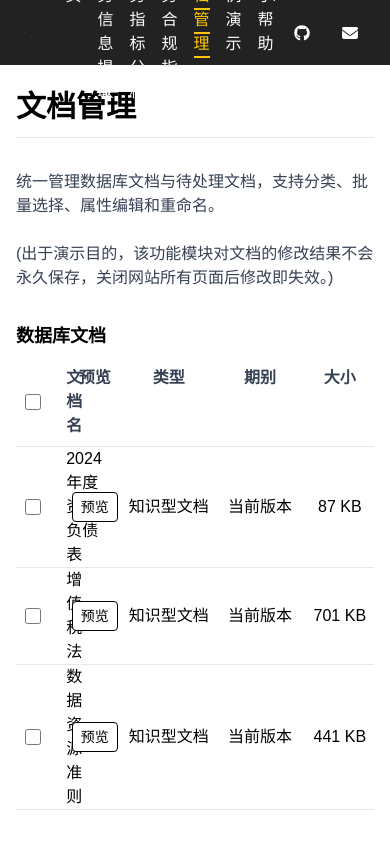
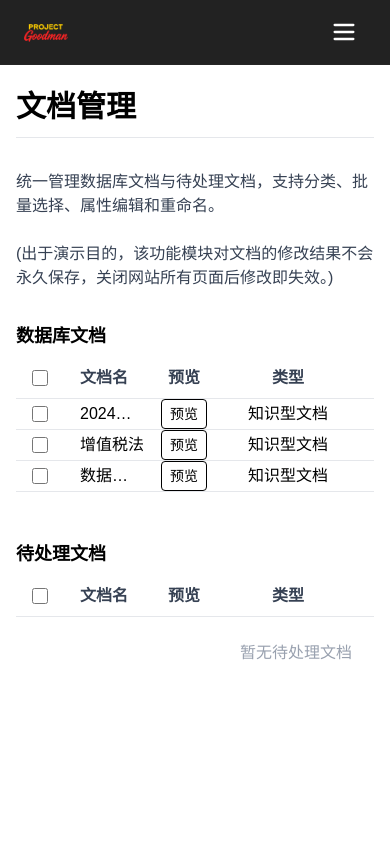
Before and after one commit to antelacus/project-goodman, a Next.js app: page /documents in a window 390 px wide. Shown: the top 844 px of the page. Built offline with nearby package versions, Linux system fonts and the light colour scheme.

Commit message:
feat: 响应式导航栏和文档管理区移动端体验优化，修复菜单动画和滑动问题

```diff
--- a/src/app/documents/page.tsx
+++ b/src/app/documents/page.tsx
@@ -179,6 +179,8 @@ export default function DocumentsPage() {
     const firstDoc = docs.find(d => selected.includes(d.id));
     return (
       <div className="flex font-semibold border-b border-gray-200 pb-2 text-gray-700">
+        {/* 左侧固定：勾选框+文档名 */}
+        <div className="flex-shrink-0 flex items-center w-32 min-w-[8rem]">
           <div className="w-12 flex items-center justify-center">
             <input
               type="checkbox"
@@ -188,8 +190,10 @@ export default function DocumentsPage() {
             />
           </div>
           <div className="flex-1 min-w-0 pl-4">文档名</div>
-        <div className="w-20 text-center">预览</div>
-        <div className="w-32 text-center relative">
+        </div>
+        {/* 右侧功能区 */}
+        <div className="w-20 text-center flex-shrink-0">预览</div>
+        <div className="w-32 text-center relative flex-shrink-0">
           {selected.length > 0 ? (
             <EditableCell
               value={firstDoc?.summary?.document_type || ""}
@@ -202,7 +206,7 @@ export default function DocumentsPage() {
             <span>类型</span>
           )}
         </div>
-        <div className="w-32 text-center relative">
+        <div className="w-32 text-center relative flex-shrink-0">
           {selected.length > 0 ? (
             <EditableCell
               value={firstDoc?.summary?.time_period || ""}
@@ -215,7 +219,7 @@ export default function DocumentsPage() {
             <span>期别</span>
           )}
         </div>
-        <div className="w-24 text-center">大小</div>
+        <div className="w-24 text-center flex-shrink-0">大小</div>
       </div>
     );
   };
@@ -231,6 +235,8 @@ export default function DocumentsPage() {
       key={doc.id}
       className={`flex items-center border-b border-gray-200 ${selected ? "bg-gray-50" : ""}`}
     >
+      {/* 左侧固定：勾选框+文件名 */}
+      <div className="flex-shrink-0 flex items-center w-32 min-w-[8rem] h-full">
         <div className="w-12 flex items-center justify-center h-full">
           <input
             type="checkbox"
@@ -239,7 +245,6 @@ export default function DocumentsPage() {
             className="w-4 h-4"
           />
         </div>
-      {/* 名字 */}
         <div className="flex-1 min-w-0 h-full flex items-center pl-4">
           {type === "business" && selected && onlyOneSelected ? (
             <EditableName
@@ -248,26 +253,26 @@ export default function DocumentsPage() {
               onChange={(v) => handleEdit(doc.id, "name", v)}
             />
           ) : (
-          <span>{doc.name}</span>
+            <span className="truncate">{doc.name}</span>
           )}
         </div>
-      {/* 预览按钮 */}
-      <div className="w-20 text-center h-full flex items-center justify-center">
+      </div>
+      {/* 右侧功能区 */}
+      <div className="w-20 text-center h-full flex items-center justify-center flex-shrink-0">
         <button
           className="px-2 py-1 border rounded text-sm bg-white hover:bg-gray-100"
           onClick={() => { setPreviewDoc(doc); setPreviewOpen(true); }}
         >预览</button>
       </div>
-      {/* 类型 */}
-      <div className="w-32 text-center h-full flex items-center justify-center">
+      <div className="w-32 text-center h-full flex items-center justify-center flex-shrink-0">
         <span>{doc.summary?.document_type || "-"}</span>
       </div>
-      {/* 期别 */}
-      <div className="w-32 text-center h-full flex items-center justify-center">
+      <div className="w-32 text-center h-full flex items-center justify-center flex-shrink-0">
         <span>{doc.summary?.time_period || "-"}</span>
       </div>
-      {/* 大小 */}
-      <div className="w-24 text-center h-full flex items-center justify-center">{doc.size ? `${Math.round(doc.size / 1024)} KB` : "-"}</div>
+      <div className="w-24 text-center h-full flex items-center justify-center flex-shrink-0">
+        {doc.size ? `${Math.round(doc.size / 1024)} KB` : "-"}
+      </div>
     </div>
   );
 
@@ -285,6 +290,8 @@ export default function DocumentsPage() {
             {/* 知识型文档 */}
             <div className="mb-12">
               <div className="text-lg font-bold mb-4">数据库文档</div>
+              <div className="overflow-x-auto">
+                <div className="min-w-max">
                   {renderHeader("knowledge")}
                   {knowledgeDocs.length === 0 ? (
                     <div className="text-gray-400 py-6 text-center">暂无数据库文档</div>
@@ -299,9 +306,13 @@ export default function DocumentsPage() {
                     )
                   )}
                 </div>
+              </div>
+            </div>
             {/* 业务型文档 */}
             <div>
               <div className="text-lg font-bold mb-4">待处理文档</div>
+              <div className="overflow-x-auto">
+                <div className="min-w-max">
                   {renderHeader("business")}
                   {businessDocs.length === 0 ? (
                     <div className="text-gray-400 py-6 text-center">暂无待处理文档</div>
@@ -315,6 +326,8 @@ export default function DocumentsPage() {
                       )
                     )
                   )}
+                </div>
+              </div>
             </div>
           </div>
         </section>
--- a/src/app/layout.tsx
+++ b/src/app/layout.tsx
@@ -7,13 +7,17 @@ export const metadata = {
   description: "Goodman 是一款面向财务与合规领域的智能 AI 助手，支持财务信息提取、财务指标分析、财务合规指导等核心功能。",
   keywords: "财务分析, AI助手, 合规指导, 财务信息提取, 会计准则, 财务报表",
   authors: [{ name: "Goodman Team" }],
-  viewport: "width=device-width, initial-scale=1",
   robots: "index, follow",
   icons: {
     icon: '/logo.png',
     shortcut: '/logo.png',
     apple: '/logo.png',
   },
+};
+
+export const viewport = {
+  width: 'device-width',
+  initialScale: 1,
 };
 
 export default function RootLayout({
--- a/src/components/Navbar.tsx
+++ b/src/components/Navbar.tsx
@@ -3,6 +3,7 @@ import Link from "next/link";
 import Image from "next/image";
 import { usePathname } from "next/navigation";
 import { FaGithub, FaEnvelope } from "react-icons/fa6";
+import { useState } from "react";
 
 const navItems = [
   { name: "首页", href: "/" },
@@ -21,13 +22,52 @@ const socialLinks = [
 
 export default function Navbar() {
   const pathname = usePathname();
+  const [menuOpen, setMenuOpen] = useState(false);
+  const [isClosing, setIsClosing] = useState(false);
+  const [isOpening, setIsOpening] = useState(false);
+
+  const handleOpenMenu = () => {
+    setMenuOpen(true);
+    setIsOpening(true);
+    // 打开动画开始后立即设置为false，让菜单滑入
+    setTimeout(() => {
+      setIsOpening(false);
+    }, 10); // 很短的延迟，让初始状态生效
+  };
+
+  const handleCloseMenu = () => {
+    setIsClosing(true);
+    setTimeout(() => {
+      setMenuOpen(false);
+      setIsClosing(false);
+    }, 300); // 动画持续时间
+  };
+
+  const handleMenuItemClick = () => {
+    // 点击菜单项时直接关闭，不需要动画
+    setMenuOpen(false);
+    setIsClosing(false);
+    setIsOpening(false);
+  };
+
   return (
     <nav className="w-full bg-[#222] text-white border-b border-neutral-800 sticky top-0 z-50">
       <div className="max-w-7xl mx-auto flex items-center h-16 px-6">
         <Link href="/" className="flex items-center mr-10 select-none">
           <Image src="/logo.png" alt="Project Goodman Logo" width={44} height={44} priority className="rounded-none" />
         </Link>
-        <ul className="flex space-x-2 md:space-x-6 font-medium text-base">
+        {/* 汉堡菜单按钮，仅在小屏显示 */}
+        <button
+          className="md:hidden ml-auto p-2 focus:outline-none"
+          aria-label="打开菜单"
+          onClick={handleOpenMenu}
+        >
+          <svg width="28" height="28" fill="none" viewBox="0 0 24 24" stroke="currentColor">
+            <path strokeLinecap="round" strokeLinejoin="round" strokeWidth={2} d="M4 6h16M4 12h16M4 18h16" />
+          </svg>
+        </button>
+        {/* 导航项：大屏显示，md 及以上 */}
+        <ul className="hidden md:flex space-x-2 md:space-x-6 font-medium text-base">
           {navItems.map((item) => {
             const isActive =
               item.href === "/"
@@ -53,7 +93,7 @@ export default function Navbar() {
             );
           })}
         </ul>
-        <div className="flex items-center space-x-4 ml-auto">
+        <div className="hidden md:flex items-center space-x-4 ml-auto">
           {socialLinks.map((item) => (
             <a
               key={item.label}
@@ -67,6 +107,67 @@ export default function Navbar() {
             </a>
           ))}
         </div>
+        {/* 移动端菜单抽屉 */}
+        {menuOpen && (
+          <div className="fixed inset-0 z-50 flex justify-end">
+            {/* 遮罩层 - 半透明，点击可关闭 */}
+            <div
+              className={`fixed inset-0 bg-black transition-opacity duration-300 ${
+                isClosing ? 'opacity-0' : isOpening ? 'opacity-0' : 'opacity-50'
+              }`}
+              onClick={handleCloseMenu}
+            />
+            {/* 右侧菜单 */}
+            <div className={`relative bg-[#222] w-64 max-w-[80vw] h-full shadow-lg transform transition-transform duration-300 ease-in-out ${
+              isClosing ? 'translate-x-full' : isOpening ? 'translate-x-full' : 'translate-x-0'
+            }`}>
+              <button
+                className="absolute top-4 right-4 p-2 focus:outline-none text-white hover:text-yellow-300"
+                aria-label="关闭菜单"
+                onClick={handleCloseMenu}
+              >
+                <svg width="24" height="24" fill="none" viewBox="0 0 24 24" stroke="currentColor">
+                  <path strokeLinecap="round" strokeLinejoin="round" strokeWidth={2} d="M6 18L18 6M6 6l12 12" />
+                </svg>
+              </button>
+              <ul className="flex flex-col space-y-4 mt-16 px-6 font-medium text-lg">
+                {navItems.map((item) => {
+                  const isActive =
+                    item.href === "/"
+                      ? pathname === "/"
+                      : pathname.startsWith(item.href);
+                  return (
+                    <li key={item.href}>
+                      <Link
+                        href={item.href}
+                        className={`block px-2 py-1 transition-colors duration-200
+                          ${isActive ? "text-yellow-400" : "text-white hover:text-yellow-300"}
+                        `}
+                        onClick={handleMenuItemClick}
+                      >
+                        {item.name}
+                      </Link>
+                    </li>
+                  );
+                })}
+              </ul>
+              <div className="flex items-center space-x-4 px-6 mt-8">
+                {socialLinks.map((item) => (
+                  <a
+                    key={item.label}
+                    href={item.url}
+                    target="_blank"
+                    rel="noopener noreferrer"
+                    className="p-2 rounded-full hover:bg-neutral-700 transition"
+                    title={item.label}
+                  >
+                    {item.icon}
+                  </a>
+                ))}
+              </div>
+            </div>
+          </div>
+        )}
       </div>
     </nav>
   );
```
Lines whose indentation alone changed are shown as unchanged.
